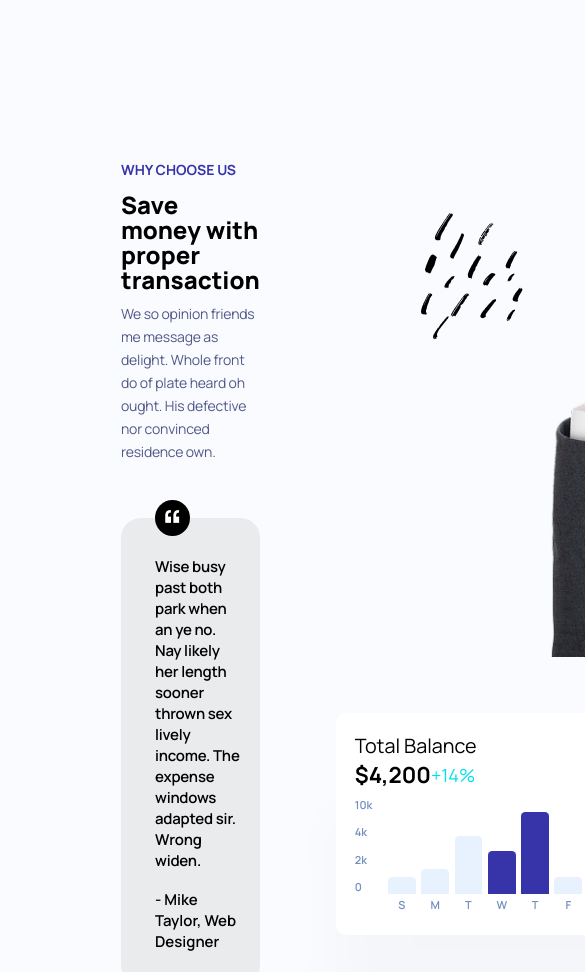
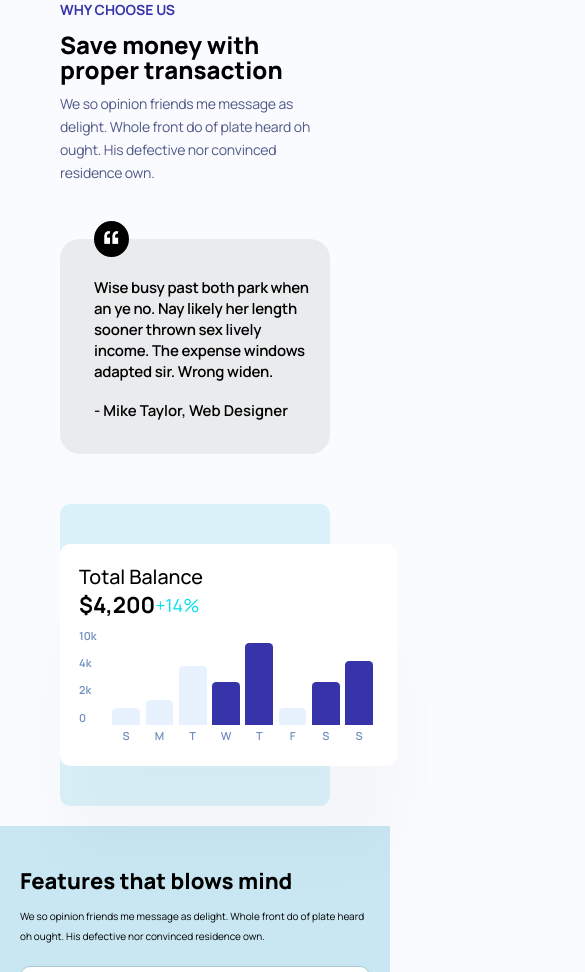
Before and after one commit to shrishkarki/intuji-frontend-internship-challenge, a website: page index.html in a window 390 px wide. Shown: the part 3044-4016 px from the top of the page, 585 px wide, since content can reach past the window. Drawn offline with Linux system fonts and the light colour scheme.

Commit message:
saving section responsive

```diff
--- a/assets/scss/layout/_saving.scss
+++ b/assets/scss/layout/_saving.scss
@@ -6,9 +6,41 @@
     padding: 18rem 14.8rem 9.6rem 12.1rem;
     display: flex;
     column-gap: 20.6rem;
-// &__content{
-//     flex-grow: 1
-// }
+
+
+
+    @include media-query(1358px) {
+        padding: 18rem 10rem 9.6rem;
+        column-gap: 15rem;
+    }
+
+    @include media-query(1280px) {
+        padding: 12rem 10rem 9.6rem;
+        column-gap: 10rem;
+    }
+
+    @include media-query(1024px) {
+        column-gap: 10rem;
+        padding: 2rem 6rem;
+    }
+    @include media-query(768px){
+        flex-direction: column;
+        align-items: center;
+        row-gap: 5rem;
+
+    }
+
+    &__content{
+          @include media-query(768px){
+            display: flex;
+            flex-direction: column;
+// align-items: center;
+
+
+
+        }
+    }
+
     &__subtitle {
         @include text-style(1.4rem, 700, #3734A9);
         line-height: 100%;
@@ -22,6 +54,7 @@
         letter-spacing: -3%;
         max-width: 54rem;
         margin: 1.3rem 0 2.9rem;
+
 
         @include media-query(1280px) {
             font-size: 4rem;
@@ -72,6 +105,10 @@
         max-width: 47.9rem;
         position: relative;
         margin-top: 5.5rem;
+          @include media-query(768px){
+            align-self: center;
+
+        }
 
 
         &-text {
@@ -84,6 +121,7 @@
             @include text-style(1.5rem, 600, #000000);
         }
 
+
     }
 
     &__backticks {
@@ -95,30 +133,55 @@
 
     }
 
-    &__visual{
+    &__visual {
         background-color: #DBF1FA;
         border-radius: 1rem;
-width: 48.6rem;
+        width: 100%;
+        max-width: 48.6rem;
         display: flex;
         align-items: flex-end;
         position: relative;
 
+        @include media-query(600px){
+            padding: 4rem 0;;
         }
-    &__card{
+
+    }
+
+    &__card {
         height: 63rem;
         display: flex;
         align-items: flex-end;
         position: absolute;
         top: -13.6rem;
         left: -3rem;
-        img{
+
+        @include media-query(1280px) {
+            position: static;
+            height: 55rem;
+        }
+          @include media-query(1080px){
+            height:47rem ;
+        }
+        @include media-query(996px){
+            height:40rem ;
+        }
+          @include media-query(600px){
+        display: none;
+
+
+        }
+
+
+        img {
             max-height: 100%;
             object-fit: contain;
         }
     }
-    &__balance{
+
+    &__balance {
         position: absolute;
-        background-color:#FFFFFF ;
+        background-color: #FFFFFF;
         left: -13rem;
         bottom: 5rem;
         z-index: 100;
@@ -127,22 +190,39 @@ position: relative;
         border-radius: 1rem;
         box-shadow: 0px 89.89px 64.98px 0px #00000006;
 
+        @include media-query(1280px) {
+            left: -5rem;
+        }
+        @include media-query(768px){
+            left: 8rem;
 
 
-        &-title{
-            @include text-style(1.975rem,400,#000000);
+        }
+          @include media-query(600px){
+            position: static;
+            // left: auto;
+            margin: 0 auto;
+
+
+        }
+
+
+
+        &-title {
+            @include text-style(1.975rem, 500, #000000);
             line-height: 100%;
             margin-bottom: 0.767rem;
         }
-        &-amount{
-            @include text-style(2.219rem,700,#000000);
+
+        &-amount {
+            @include text-style(2.219rem, 700, #000000);
             line-height: 100%;
             display: flex;
             align-items: center;
             margin-bottom: 1.1rem;
 
-            span{
-                @include text-style(1.803rem,400,#00E1F0);
+            span {
+                @include text-style(1.803rem, 400, #00E1F0);
                 line-height: 100%;
             }
 
@@ -155,10 +235,14 @@ position: relative;
 
 // for chart
 
-#pattern-12{
+#pattern-12 {
     position: absolute;
     top: 5rem;
     left: -4.5rem;
+      @include media-query(600px){
+           display: none;
+
+        }
 }
 
 .chart {
@@ -176,7 +260,8 @@ position: relative;
 .base>div:first-child {
     visibility: hidden;
 }
-        .base>div{
+
+.base>div {
     color: #718EBF;
     font-size: 11.09px;
     margin-top: 3px;
```
Also changed, not shown: assets/css/main.css, 1 other file. Lines whose indentation alone changed are shown as unchanged.
